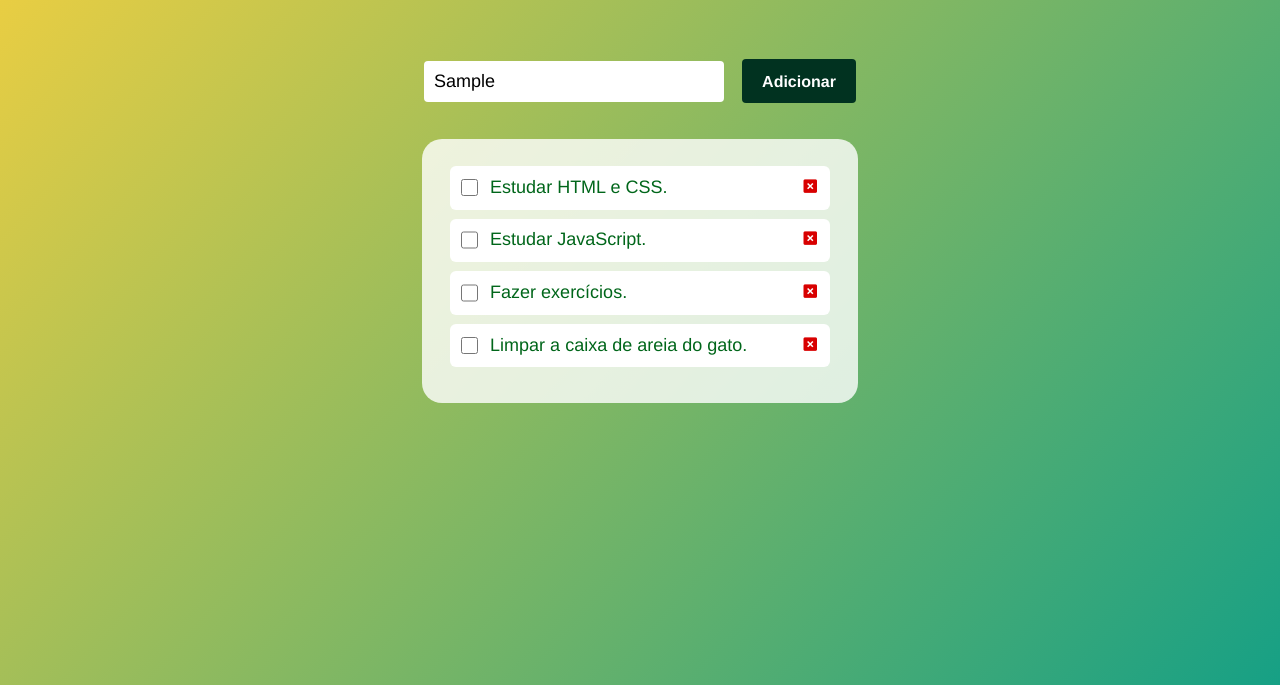
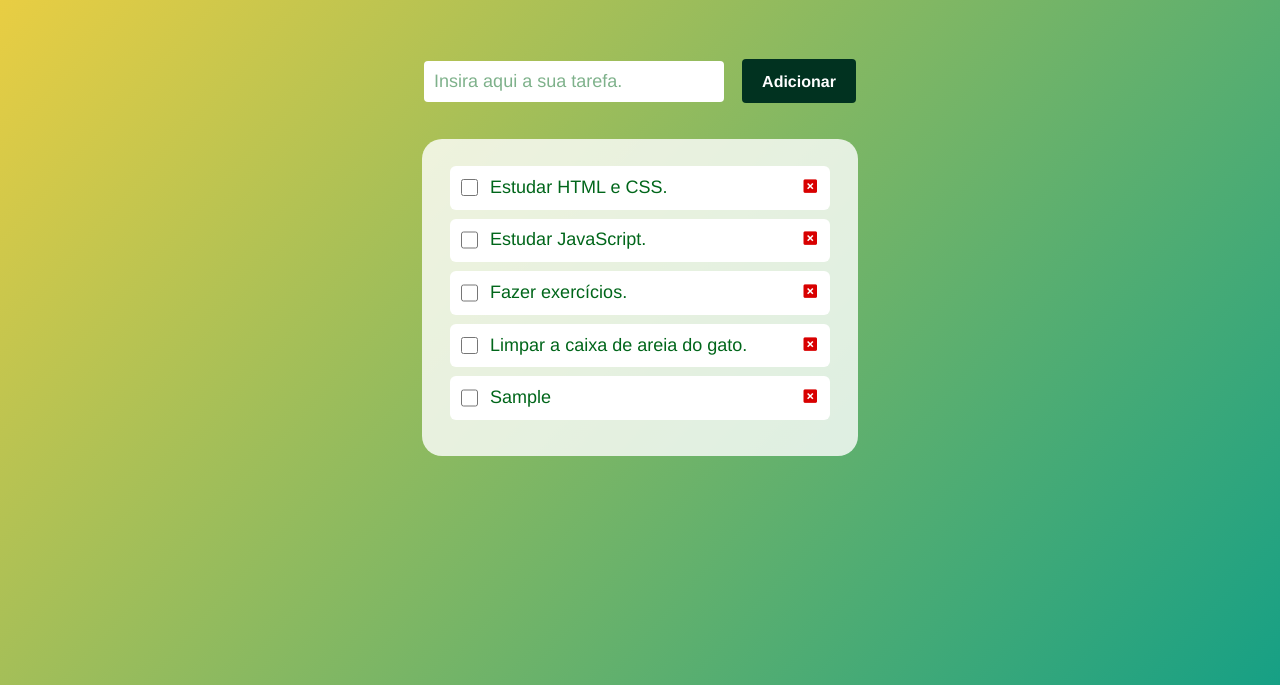
Before and after one commit to FelipeQue/m01-todolist, a plain HTML site: page index.html in a window 1280 px wide. Both pictures are taken after typing "Sample" into the empty fields and a click on the button "Adicionar". Shown: the part 115-800 px from the top of the page. Drawn offline with nearby package versions, Linux system fonts and the light colour scheme.

Commit message:
Cria a funcionalidade de adicionar item à lista de tarefas.

```diff
--- a/index.html
+++ b/index.html
@@ -22,7 +22,9 @@
             <button id="add-task" title="Adicionar tarefa">Adicionar</button>
         </div>
         <div id="task-list">
-            <ul>
+        <!-- A tag div tem o id task-list para ser usada na customização pelo CSS. -->
+            <ul id="actual-list">
+            <!-- A tag ul tem o id actual-list para ser usada pelo javascript. -->
                 <li class="todo-item">
                     <input type="checkbox" class="check-task"/>
                     <span class="todo-item-text">Estudar HTML e CSS.</span>
--- a/script.js
+++ b/script.js
@@ -0,0 +1,33 @@
+
+let addTaskButton = document.getElementById("add-task");
+let taskList = document.getElementById("actual-list");
+let insertTask = document.getElementById("insert-task");
+
+// Eu quero que o enter também provoque o clique do botão adicionar:
+insertTask.addEventListener("keypress", function(event) {
+  if (event.key === "Enter") {
+    event.preventDefault();
+    addTaskButton.click();
+  }
+});
+
+addTaskButton.addEventListener('click', function() {
+    // console.log("Botão foi clicado e chamou a função.")
+    let newTask = document.getElementById("insert-task");
+    // Verificar se existe algo escrito (aproveitando que Javascript é truthy):
+    if (newTask.value) {
+        // console.log("Verificação funciona.")
+        // Criar novo elemento na lista:
+        let newItem = document.createElement("li");
+        newItem.classList.add("todo-item");
+        newItem.innerHTML =
+        `<input type="checkbox" class="check-task"/>
+        <span class="todo-item-text">`
+        + newTask.value +
+        `</span> <button class="delete-button" title="Apagar tarefa"><i class='bx bxs-x-square'></i></button>`;
+        taskList.appendChild(newItem);
+        // console.log(newItem)
+        // Agora quero apagar o texto digitado no campo de texto:
+        newTask.value = "";
+    };
+});
```
